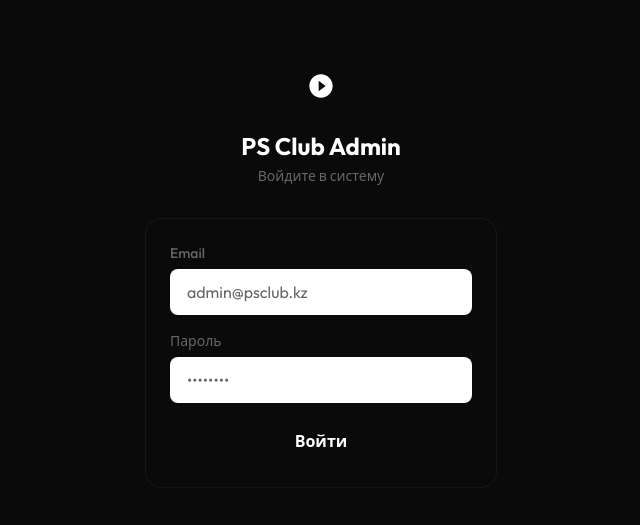
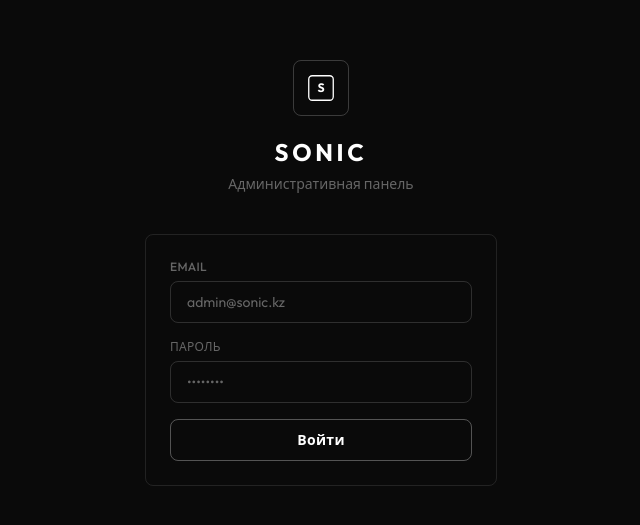
Before and after one commit to Qwaon/stgmu_110, a Next.js app in the folder Desktop/проекты/sonic/: page /login in a window 1280 px wide. Shown: the part 127-652 px from the top of the page, without its empty margins (319-959 px from the left). Built offline with nearby package versions, Linux system fonts and the light colour scheme.

Commit message:
feat: redesign login page — outlined card, logo placeholder

```diff
--- a/Desktop/проекты/sonic/src/app/login/page.tsx
+++ b/Desktop/проекты/sonic/src/app/login/page.tsx
@@ -2,53 +2,43 @@
 import { useState } from 'react'
 import { useRouter } from 'next/navigation'
 import { createClient } from '@/lib/supabase/client'
+import { LogoPlaceholder } from '@/components/icons'
 
 export default function LoginPage() {
   const router = useRouter()
-  const [email, setEmail] = useState('')
+  const [email, setEmail]       = useState('')
   const [password, setPassword] = useState('')
-  const [error, setError] = useState<string | null>(null)
-  const [loading, setLoading] = useState(false)
+  const [error, setError]       = useState<string | null>(null)
+  const [loading, setLoading]   = useState(false)
 
   async function handleLogin(e: React.FormEvent) {
     e.preventDefault()
     setLoading(true)
     setError(null)
-
     const supabase = createClient()
     const { error } = await supabase.auth.signInWithPassword({ email, password })
-
     if (error) {
       setError('Неверный email или пароль')
       setLoading(false)
       return
     }
-
-    // Middleware handles role-based redirect
     router.refresh()
   }
 
   return (
     <div className="min-h-screen flex items-center justify-center bg-bg">
       <div className="w-full max-w-sm px-4">
-        {/* Logo */}
-        <div className="text-center mb-8">
-          <div className="inline-flex items-center justify-center w-14 h-14 rounded-2xl bg-accent mb-4">
-            <svg viewBox="0 0 24 24" fill="white" className="w-7 h-7">
-              <path d="M12 2C6.48 2 2 6.48 2 12s4.48 10 10 10 10-4.48 10-10S17.52 2 12 2zm-2 14.5v-9l6 4.5-6 4.5z" />
-            </svg>
+        <div className="text-center mb-10">
+          <div className="inline-flex items-center justify-center w-14 h-14 border border-white/20 rounded-lg mb-5">
+            <LogoPlaceholder className="text-white" />
           </div>
-          <h1 className="text-2xl font-bold text-white">PS Club Admin</h1>
-          <p className="text-text-muted text-sm mt-1">Войдите в систему</p>
+          <h1 className="text-2xl font-bold tracking-[0.15em] uppercase text-white">Sonic</h1>
+          <p className="text-text-muted text-sm mt-1.5">Административная панель</p>
         </div>
 
-        {/* Form */}
-        <form
-          onSubmit={handleLogin}
-          className="bg-surface rounded-2xl p-6 space-y-4 border border-white/5"
-        >
+        <form onSubmit={handleLogin} className="border border-white/10 rounded-lg p-6 space-y-4">
           <div>
-            <label className="block text-sm font-medium text-text-muted mb-1.5">
+            <label className="block text-xs font-medium text-text-muted mb-1.5 tracking-wide uppercase">
               Email
             </label>
             <input
@@ -57,13 +47,13 @@ export default function LoginPage() {
               onChange={e => setEmail(e.target.value)}
               required
               autoComplete="email"
-              className="w-full bg-surface-2 border border-white/10 rounded-lg px-4 py-2.5 text-white placeholder-text-muted focus:outline-none focus:border-accent-light transition-colors"
-              placeholder="admin@psclub.kz"
+              className="w-full bg-transparent border border-white/15 rounded-lg px-4 py-2.5 text-white placeholder-text-muted focus:outline-none focus:border-white/50 transition-colors text-sm"
+              placeholder="admin@sonic.kz"
             />
           </div>
 
           <div>
-            <label className="block text-sm font-medium text-text-muted mb-1.5">
+            <label className="block text-xs font-medium text-text-muted mb-1.5 tracking-wide uppercase">
               Пароль
             </label>
             <input
@@ -72,21 +62,19 @@ export default function LoginPage() {
               onChange={e => setPassword(e.target.value)}
               required
               autoComplete="current-password"
-              className="w-full bg-surface-2 border border-white/10 rounded-lg px-4 py-2.5 text-white placeholder-text-muted focus:outline-none focus:border-accent-light transition-colors"
+              className="w-full bg-transparent border border-white/15 rounded-lg px-4 py-2.5 text-white placeholder-text-muted focus:outline-none focus:border-white/50 transition-colors text-sm"
               placeholder="••••••••"
             />
           </div>
 
           {error && (
-            <p className="text-red-400 text-sm bg-red-500/10 rounded-lg px-3 py-2">
-              {error}
-            </p>
+            <p className="text-status-busy text-sm border border-status-busy/30 rounded-lg px-3 py-2">{error}</p>
           )}
 
           <button
             type="submit"
             disabled={loading}
-            className="w-full bg-accent hover:bg-accent-hover disabled:opacity-50 text-white font-semibold py-2.5 rounded-lg transition-colors"
+            className="w-full border border-white/30 hover:border-white/60 disabled:opacity-40 text-white font-semibold py-2.5 rounded-lg transition-colors text-sm tracking-wide"
           >
             {loading ? 'Входим...' : 'Войти'}
           </button>
```
